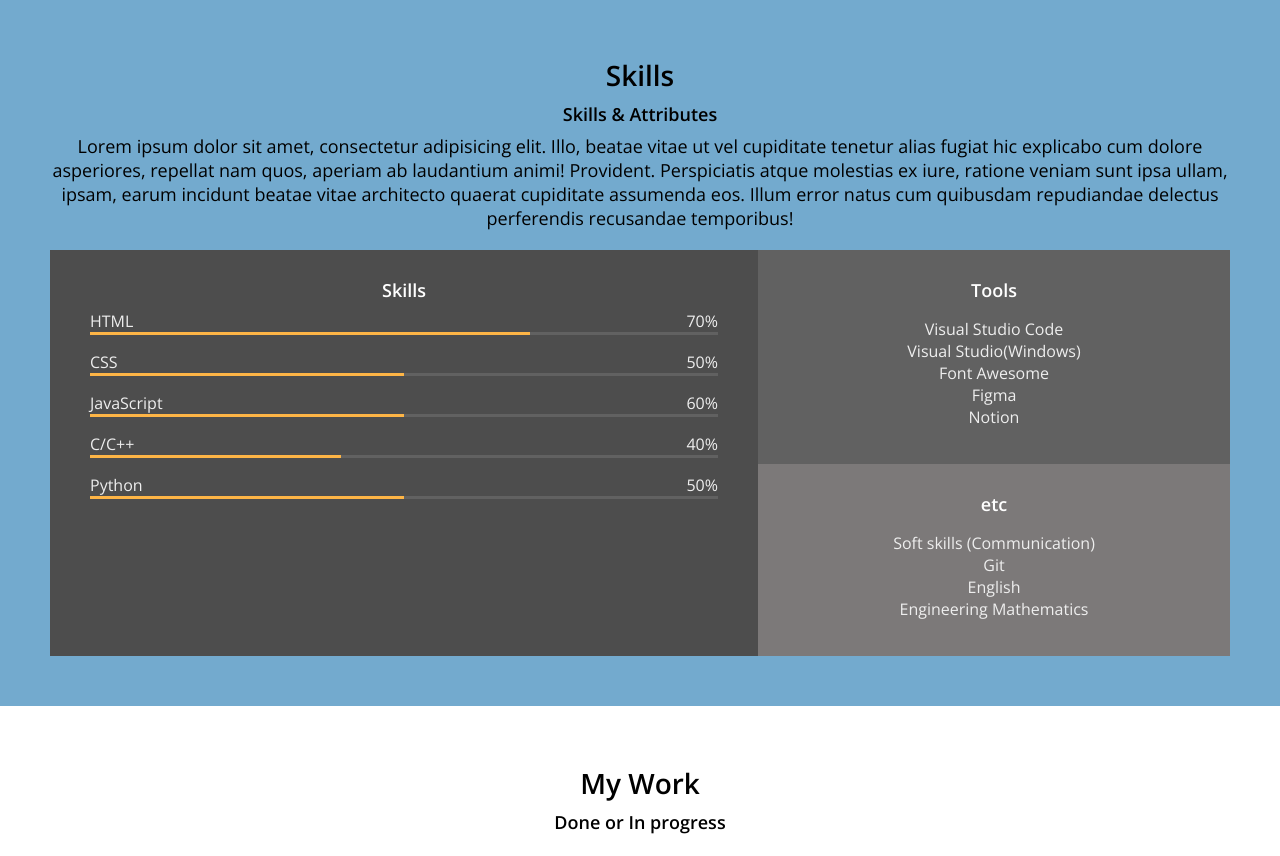
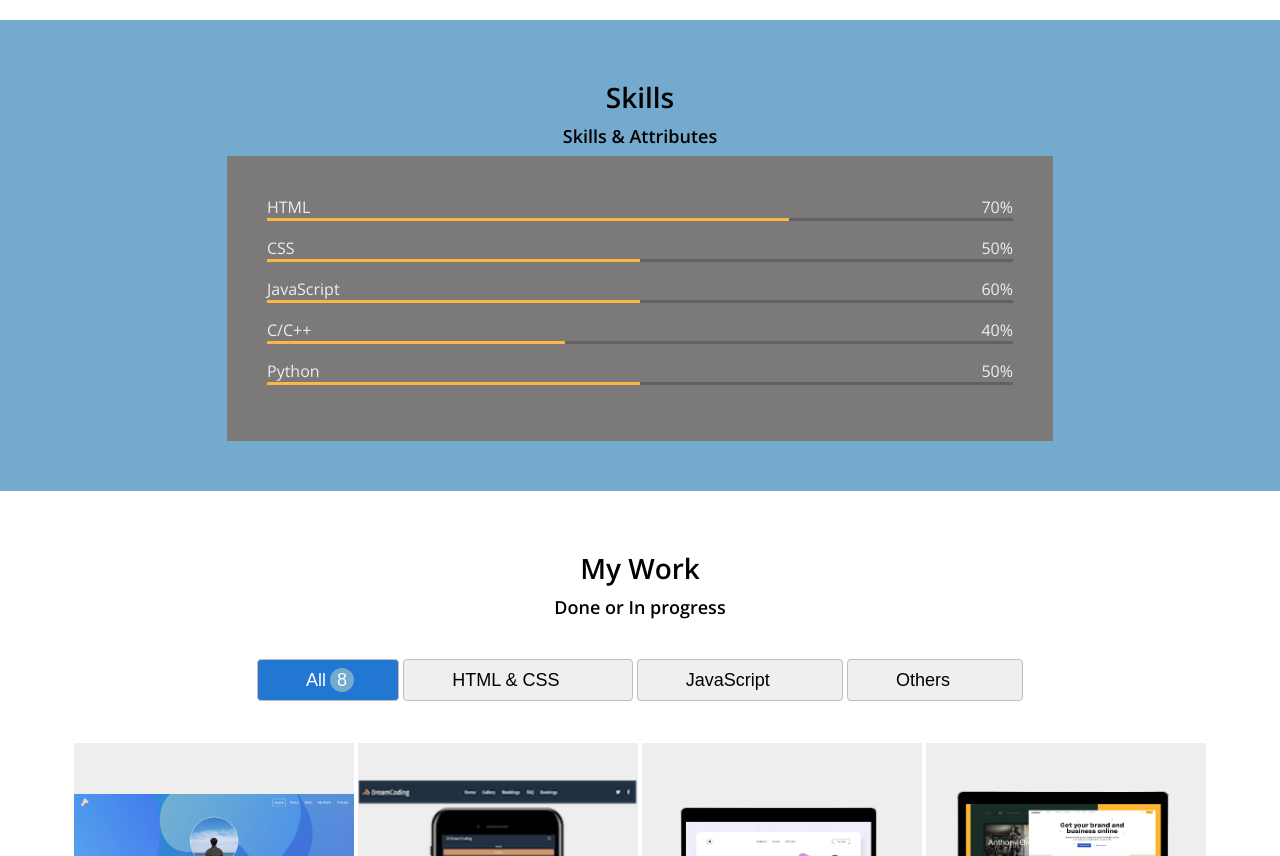
Before and after one commit to jhun3030/jhun3030.github.io, a plain HTML site: page index.html in a window 1280 px wide. Shown: the part 1740-2596 px from the top of the page. Drawn offline with nearby package versions, Linux system fonts and the light colour scheme.

Commit message:
JS : navbar menu click

```diff
--- a/index.html
+++ b/index.html
@@ -31,11 +31,11 @@
         <a href="#"><img src="./imgs/logo_2.png" alt="jaeheon's logo" /></a>
       </div>
       <ul class="navbar__menu">
-        <li class="navbar__menu__item active">Home</li>
-        <li class="navbar__menu__item">About</li>
-        <li class="navbar__menu__item">Skills</li>
-        <li class="navbar__menu__item">My Work</li>
-        <li class="navbar__menu__item">Contact</li>
+        <li class="navbar__menu__item active" data-link="#home">Home</li>
+        <li class="navbar__menu__item" data-link="#about">About</li>
+        <li class="navbar__menu__item" data-link="#skills">Skills</li>
+        <li class="navbar__menu__item" data-link="#work">My Work</li>
+        <li class="navbar__menu__item" data-link="#contact">Contact</li>
       </ul>
       <!-- Toggle button -->
       <button class="navbar__toggle-btn">
@@ -94,10 +94,10 @@
           <div class="major__icon">
             <i class="fa-solid fa-microchip"></i>
           </div>
-          <h3 class="major__title">Electronic Engineering</h3>
+          <h3 class="major__title">Electronic Eng.</h3>
           <p class="major__description">
             Circuit Analysis<br />
-            Engineering Mathematics
+            Engineering<br />Mathematics
           </p>
         </div>
       </div>
@@ -124,15 +124,8 @@
       <div class="section__container">
         <h2>Skills</h2>
         <h3>Skills & Attributes</h3>
-        <p class="skillset__description">
-          Lorem ipsum dolor sit amet, consectetur adipisicing elit. Illo, beatae vitae ut vel cupiditate tenetur alias fugiat hic explicabo cum dolore
-          asperiores, repellat nam quos, aperiam ab laudantium animi! Provident. Perspiciatis atque molestias ex iure, ratione veniam sunt ipsa ullam,
-          ipsam, earum incidunt beatae vitae architecto quaerat cupiditate assumenda eos. Illum error natus cum quibusdam repudiandae delectus
-          perferendis recusandae temporibus!
-        </p>
         <div class="skillset">
-          <div class="skillset__left">
-            <h4 class="skillset__title">Skills</h4>
+          <div id="skills__table">
             <div class="skill">
               <div class="skill__description">
                 <span>HTML</span>
@@ -177,27 +170,6 @@
               <div class="skill__bar">
                 <div class="skill__value" style="width: 50%"></div>
               </div>
-            </div>
-          </div>
-          <div class="skillset__right">
-            <div class="tools">
-              <h4 class="skillset__title">Tools</h4>
-              <ul class="tools__list">
-                <li><span>Visual Studio Code</span></li>
-                <li><span>Visual Studio(Windows)</span></li>
-                <li><span>Font Awesome</span></li>
-                <li><span>Figma</span></li>
-                <li><span>Notion</span></li>
-              </ul>
-            </div>
-            <div class="etc">
-              <h4 class="skillset__title">etc</h4>
-              <ul class="etc__list">
-                <li><span>Soft skills (Communication)</span></li>
-                <li><span>Git</span></li>
-                <li><span>English</span></li>
-                <li><span>Engineering Mathematics</span></li>
-              </ul>
             </div>
           </div>
         </div>
--- a/main.js
+++ b/main.js
@@ -5,11 +5,22 @@ const navBar = document.querySelector(`#navbar`);
 const navBarHeight = navbar.getBoundingClientRect().height;
 
 document.addEventListener(`scroll`, function () {
-  console.log(window.scrollY);
-  console.log(`navbar height ${navBarHeight}`);
   if (window.scrollY > navBarHeight) {
     navBar.classList.add(`navbar--dark`);
   } else {
     navBar.classList.remove(`navbar--dark`);
   }
 });
+
+// Handle scrolling when tapping on the navbar menu
+const navbarMenu = document.querySelector(`.navbar__menu`);
+navbarMenu.addEventListener(`click`, function (event) {
+  const target = event.target;
+  const link = target.dataset.link;
+  if (link === undefined) {
+    return;
+  }
+  console.log(link);
+  const scrollTo = document.querySelector(link);
+  scrollTo.scrollIntoView({ behavior: `smooth` });
+});
--- a/style.css
+++ b/style.css
@@ -105,13 +105,14 @@ blockquote {
   align-items: center;
   color: var(--color-white);
   padding: 16px;
-  height: 90px;
-  transition: all var(--annimation-duration) ease-in;
+  height: 80px;
+  transition: all var(--annimation-duration) ease-in-out;
   z-index: 100;
 }
 
 #navbar.navbar--dark {
   background-color: var(--color-ocean);
+  padding: 4px;
 }
 
 .navbar__menu {
@@ -119,7 +120,7 @@ blockquote {
 }
 
 .navbar__logo img {
-  width: 80px;
+  width: 65px;
   height: auto;
 }
 
@@ -161,6 +162,7 @@ blockquote {
   padding: 40px;
   padding-top: 120px;
   text-align: center;
+  /* height: 100vh; */
 }
 
 .home__avatar {
@@ -231,7 +233,7 @@ blockquote {
   height: 170px;
   font-size: 70px;
   line-height: 170px;
-  margin: 0 auto;
+  margin: 0;
   border: 1px solid var(--color-blue);
   border-radius: 50%;
   margin-bottom: 16px;
@@ -291,27 +293,21 @@ blockquote {
 
 /* Skill */
 #skills {
+  box-sizing: border-box;
+  padding: 50px;
   background-color: var(--color-blue);
 }
 
-.skillset__description {
-  margin-bottom: 20px;
-}
-
 .skillset {
-  display: flex;
   background-color: var(--color-light-grey);
   color: var(--color-light-white);
+  padding: 40px;
+  width: 70%;
+  margin: 0 auto;
 }
 
 .skillset__title {
   color: var(--color-white);
-}
-
-.skillset__left {
-  flex-basis: 60%;
-  background-color: var(--color-dark-grey);
-  padding: 20px 40px;
 }
 
 .skill__description {
```
